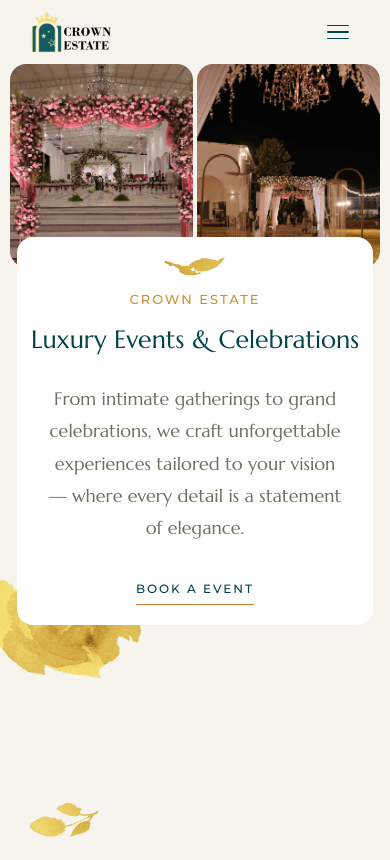
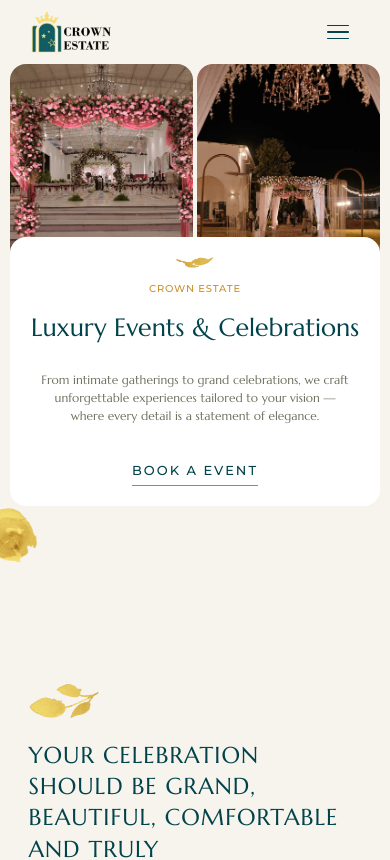
Before and after one commit to vedavyas8688/Crown-Estate, a React (Vite) app: page / in a window 390 px wide. Shown: the top 860 px of the page. Built offline with nearby package versions, Linux system fonts and the light colour scheme.

Commit message:
new changes

```diff
--- a/src/components/Portfolio.jsx
+++ b/src/components/Portfolio.jsx
@@ -24,7 +24,7 @@ export default function Portfolio() {
             className="image-subtitle"
           />
           <div className="subtitle">
-            Portfolio
+             Events
             <br />
           </div>
           <h2 className="heading">Event design to make your heart skip a beat</h2>
--- a/src/data/content.js
+++ b/src/data/content.js
@@ -59,7 +59,7 @@ export const testimonials = [
 ]
 
  export const portfolio = [
-  { image: '/images/portfolio_1.jpg', title: 'Event 1', slug: 'event-1' },
+  { image: '/eventimages/65.jpg', title: 'Event 1', slug: 'event-1' },
   { image: '/images/portfolio_2.jpg', title: 'Event 2', slug: 'event-2' },
   { image: '/images/portfolio_3.jpg', title: 'Event 3', slug: 'event-3' },
   { image: '/images/portfolio_4.jpg', title: 'Event 4', slug: 'event-4' },
--- a/src/data/portfolio.js
+++ b/src/data/portfolio.js
@@ -19,7 +19,7 @@ export const portfolioDetails = {
   "event-1": {
     slug: "event-1",
     title: "Destination Weddings & Receptions",
-    teaserImage: "/images/portfolio_1.jpg",
+    teaserImage: "/eventimages/65.jpg",
     intro: {
       body: "Crown Estate sets the perfect stage for destination weddings and grand receptions. From the entrance gate to the sprawling reception lawn, every corner of the estate is transformed to reflect your vision. Guests stay across 20 luxury AC rooms while the lawns, hall and stage area host ceremonies, receptions and family gatherings across a beautiful celebration weekend.",
     },
@@ -75,7 +75,7 @@ export const portfolioDetails = {
   "event-5": {
     slug: "event-5",
     title: "Family Get-Togethers & Reunions",
-    teaserImage: "/images/portfolio_1.jpg",
+    teaserImage: "/eventimages/65.jpg",
     intro: {
       body: "Crown Estate was made for families. With 20 AC rooms, open lawns, a pool and generous communal spaces, the estate gives every generation room to relax, connect and celebrate together. Family get-togethers and reunions at Crown Estate feel less like events and more like a homecoming — warm, unhurried and full of joy.",
     },
--- a/src/styles/globals.css
+++ b/src/styles/globals.css
@@ -650,6 +650,83 @@ ul.w-commerce-commercecartoptionlist {
   .hero-heading-responsive { font-size: 18px; line-height: 1.15; }
 }
 
+
+/* ---- HERO CARD — base styles ---- */
+.overflow-hero---a {
+  border-radius: 16px;
+  overflow: hidden;
+}
+
+.grid-hero---a {
+  grid-template-columns: 1fr 1fr;
+}
+
+.text-hero---a {
+  border-radius: 16px;
+  padding: 20px 8%;
+}
+
+.link {
+  display: inline-block;
+  margin-top: -10px;
+}
+
+/* ---- HERO CARD — mobile ---- */
+@media (max-width: 767px) {
+  .block-hero---a {
+    width: 100%;
+  }
+
+  .text-hero---a {
+    padding: 16px 5%;
+    border-radius: 12px;
+  }
+
+  .image-subtitle {
+    width: 46px;
+  }
+
+  .subtitle {
+    font-size: 11px;
+    letter-spacing: 0.08em;
+  }
+
+  .paragraph {
+    font-size: 13px;
+    line-height: 1.5;
+  }
+
+  .link {
+    font-size: 13px;
+    margin-top: -6px;
+  }
+
+  .flower-hero---a {
+    width: 80px;
+  }
+}
+
+@media (max-width: 479px) {
+  .text-hero---a {
+    padding: 14px 4%;
+  }
+
+  .image-subtitle {
+    width: 38px;
+  }
+
+  .subtitle {
+    font-size: 10px;
+  }
+
+  .paragraph {
+    font-size: 12px;
+  }
+
+  .flower-hero---a {
+    width: 64px;
+  }
+}
 /* ---- FEATURED TESTIMONIAL — mobile ---- */
 @media (max-width: 767px) {
   .featured-testimonial {
```
Also changed, not shown: public/eventimages/65.jpg (added).
